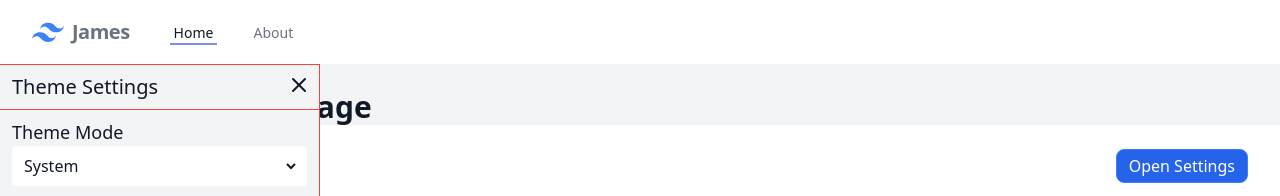
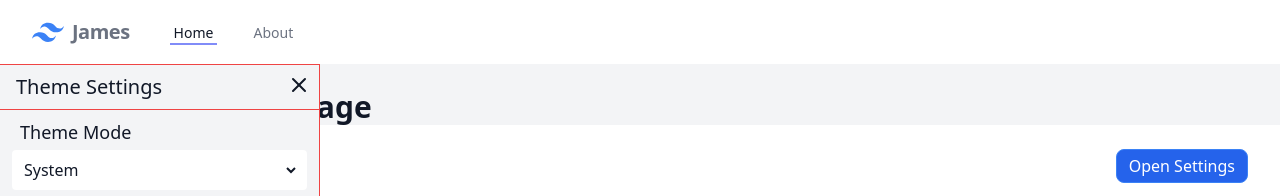
Before and after one commit to BarneyMayerson/portfolio, a Vue app: page / in a window 1280 px wide. Both pictures are taken after a click on the button "Open Settings". Shown: the top 196 px of the page. Built offline with nearby package versions, Linux system fonts and the light colour scheme.

Commit message:
wip (styling)

```diff
--- a/src/Components/Generic/Settings.vue
+++ b/src/Components/Generic/Settings.vue
@@ -9,7 +9,7 @@ defineEmits(["hide"]);
     <!-- Header -->
     <div class="flex flex-wrap px-3 py-2">
       <div class="w-2/3">
-        <h2 class="text-xl">Theme Settings</h2>
+        <h2 class="text-xl ml-1">Theme Settings</h2>
       </div>
       <div class="w-1/3">
         <button class="w-5 h-5 float-right" @click="$emit('hide')">
@@ -32,7 +32,7 @@ defineEmits(["hide"]);
 
     <!-- Themes Dropdown -->
     <div class="px-3 py-2">
-      <h3 class="text-lg">Theme Mode</h3>
+      <h3 class="text-lg ml-2 mb-1">Theme Mode</h3>
       <ThemesDropdown />
     </div>
   </div>
--- a/src/Components/Generic/ThemesDropdown.vue
+++ b/src/Components/Generic/ThemesDropdown.vue
@@ -7,7 +7,7 @@ const { theme } = useThemes();
 <template>
   <select
     v-model="theme"
-    class="block w-full rounded px-2 py-2 border-r-8 border-transparent leading-tight bg-white dark:bg-gray-700"
+    class="block w-full rounded px-2 py-2 border-r-8 border-transparent leading-tight bg-white dark:bg-gray-600"
   >
     <option value="system">System</option>
     <option value="light">Light</option>
```
